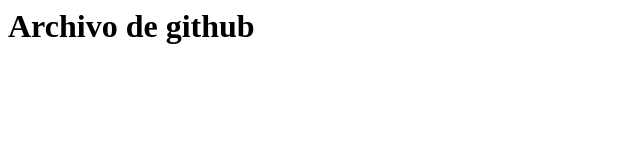
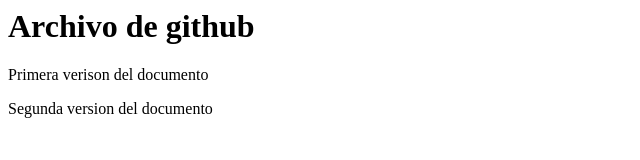
Before and after one commit to Isakas21/examen2aevaluacion, a plain HTML site: page index.html in a window 1280 px wide. Shown: the whole page, without its empty margins (0-640 px from the left). Drawn offline with Linux system fonts and the light colour scheme.

Commit message:
Segunda modificacion del documento

```diff
--- a/index.html
+++ b/index.html
@@ -1 +1,3 @@
 <h1>Archivo de github</h1>
+<p>Primera verison del documento</p>
+<p>Segunda version del documento</p>
```
